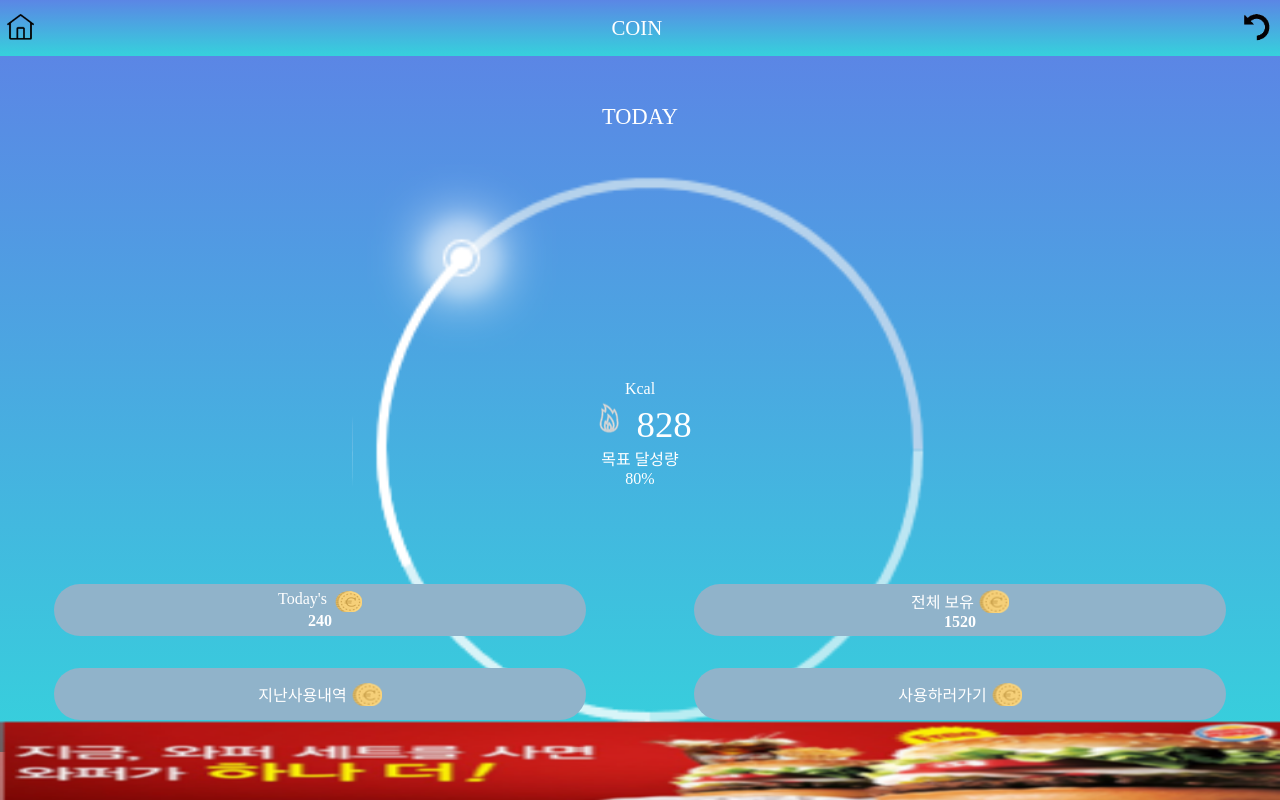
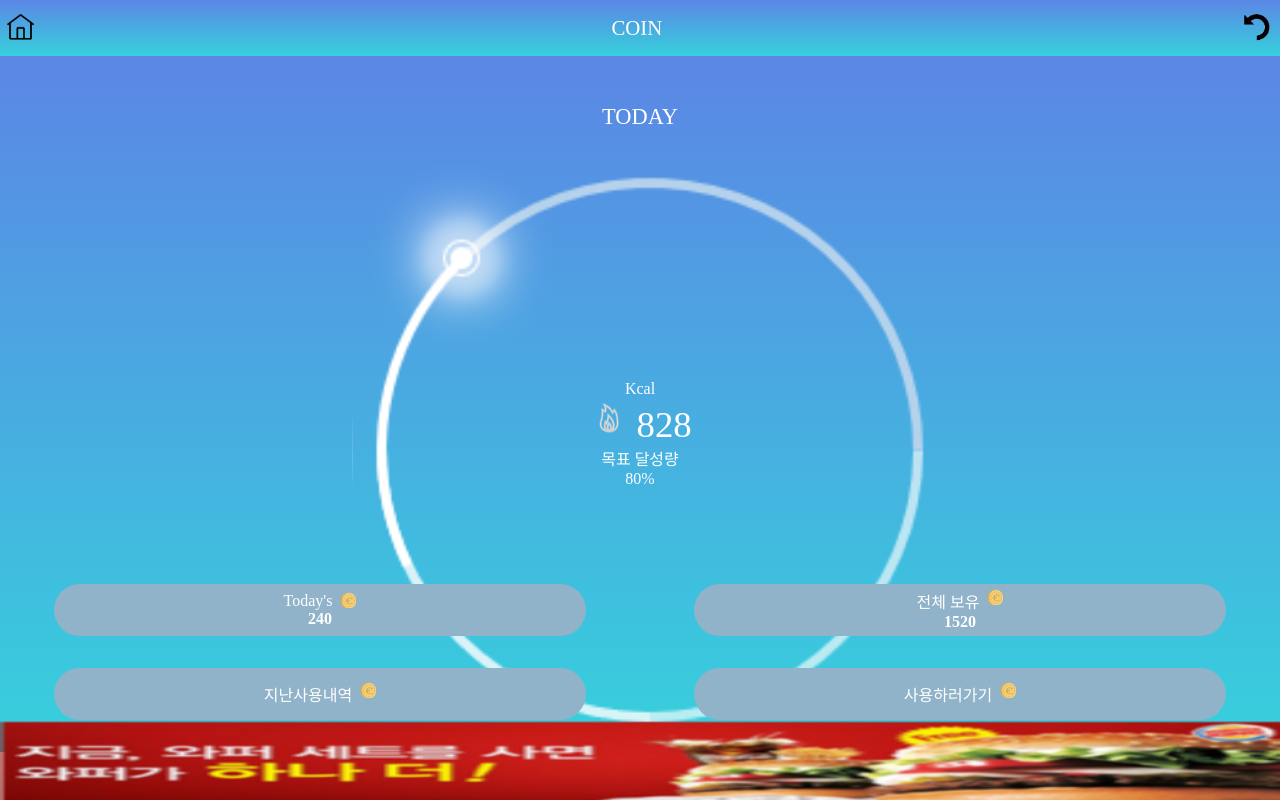
Before and after one commit to uhmseohun/everyone-meeting, a Vue app: page /#/coin in a window 1280 px wide. Built offline with nearby package versions, Linux system fonts and the light colour scheme; what vue-swal would draw is missing.

Commit message:
fix: coin size

```diff
--- a/src/views/Coin.vue
+++ b/src/views/Coin.vue
@@ -31,27 +31,27 @@ export default {
     <div class="coin__box">
       <div class="coin__box__title">
         Today's &nbsp;
-        <img :src="Coin">
+        <img class="coin__box__icon" :src="Coin">
       </div>
       <span class="coin__box__content">240</span>
     </div>
     <div class="coin__box">
       <div class="coin__box__title">
         전체 보유 &nbsp;
-        <img :src="Coin">
+        <img class="coin__box__icon" :src="Coin">
       </div>
       <span class="coin__box__content">1520</span>
     </div>
     <div class="coin__box">
       <div class="coin__box__title">
         지난사용내역 &nbsp;
-        <img :src="Coin">
+        <img class="coin__box__icon" :src="Coin">
       </div>
     </div>
     <div class="coin__box">
       <div class="coin__box__title">
         사용하러가기 &nbsp;
-        <img :src="Coin">
+        <img class="coin__box__icon" :src="Coin">
       </div>
     </div>
   </div>
@@ -133,6 +133,11 @@ export default {
     &__content {
       font-weight: bold;
     }
+
+    &__icon {
+      height: 1rem;
+      width: 1rem;
+    }
   }
 
   &__advertisement {
```
